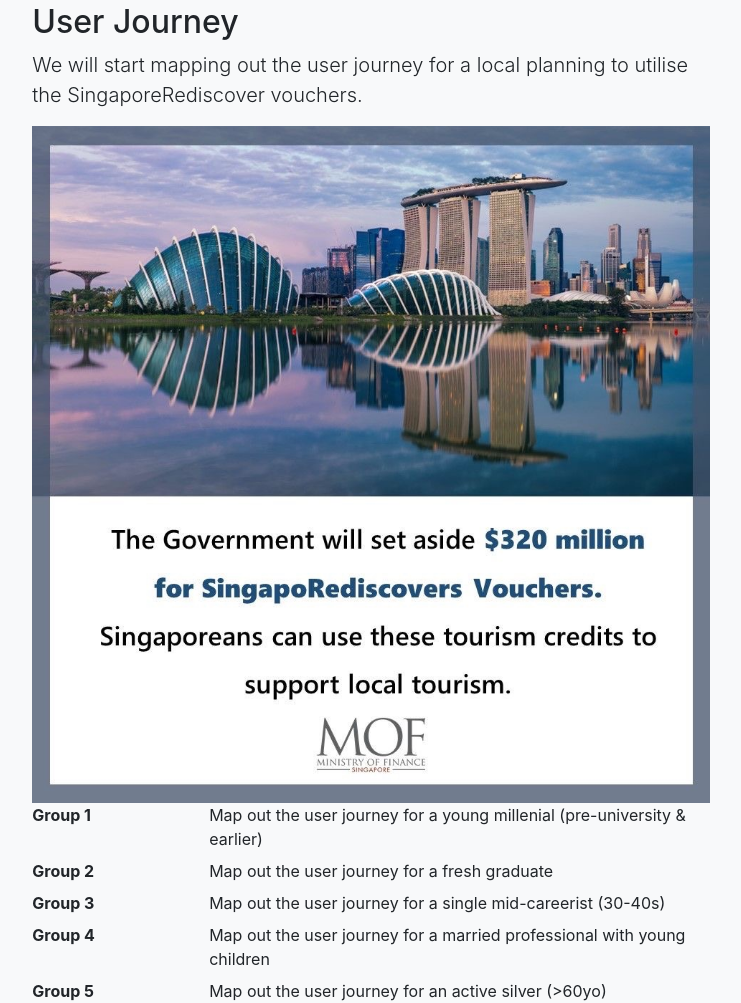
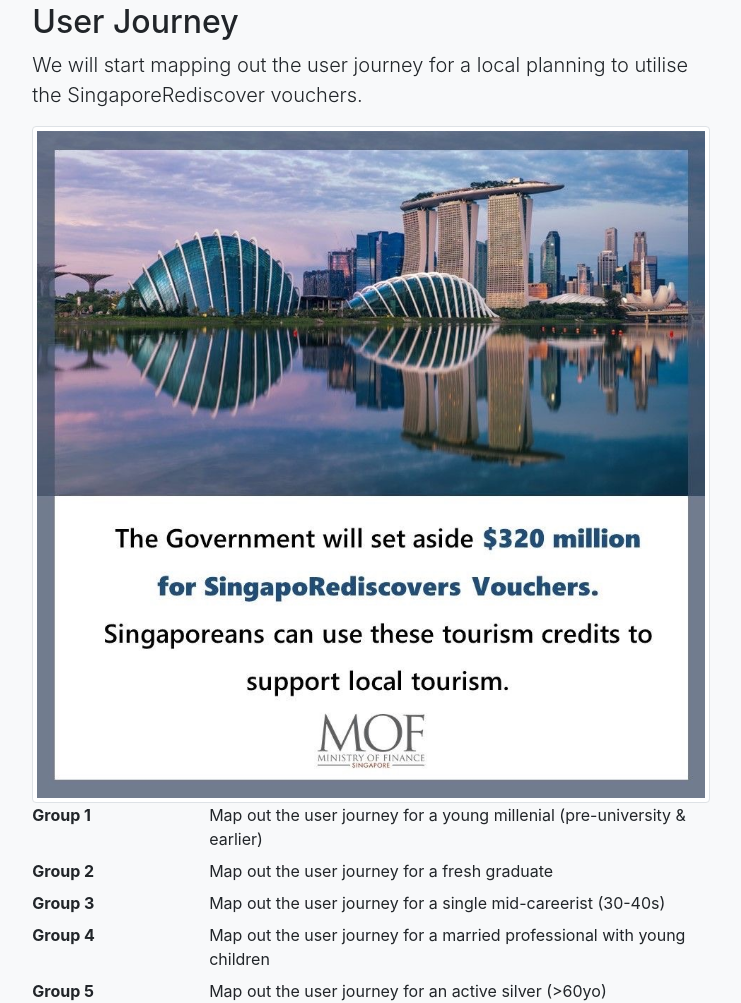
Before and after one commit to mrjohnchen/SMUX-LTB, a website with bundled scripts: page index.html in a window 1280 px wide. Shown: the part 2994-3997 px from the top of the page, without its empty margins (269-1010 px from the left). Built offline with nearby package versions, Linux system fonts and the light colour scheme; a script that the page names is missing.

Commit message:
Update index.html

```diff
--- a/index.html
+++ b/index.html
@@ -117,7 +117,7 @@
             <div class="col-lg-8 mx-auto p-5">
               <h2>User Journey</h2>
               <p class="lead">We will start mapping out the user journey for a local planning to utilise the SingaporeRediscover vouchers.</p>
-               <img src="images/MOF_vouchers.jpg" width="100%" height="auto">
+               <img class="img-thumbnail" src="images/MOF_vouchers.JPG" width="100%" height="auto">
               <dl class="row">
                 <dt class="col-sm-3">Group 1</dt>
                 <dd class="col-sm-9">Map out the user journey for a young millenial (pre-university & earlier) </dd>
```
